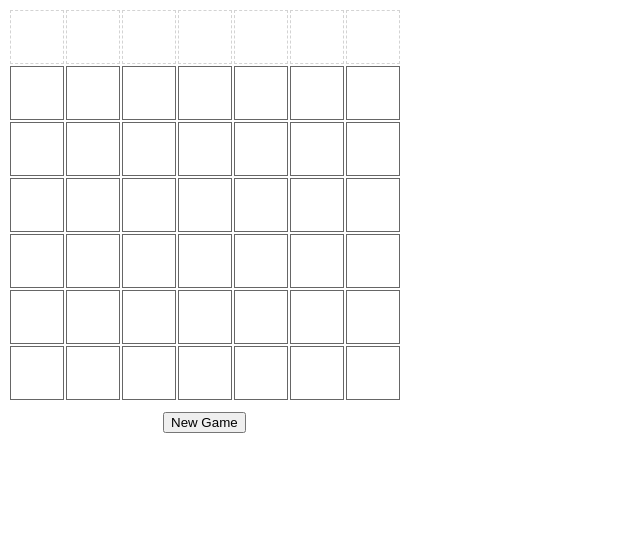
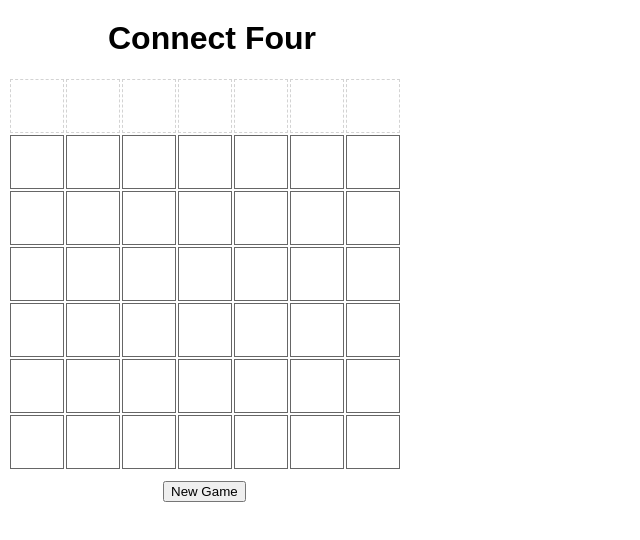
Before and after one commit to HeyImMatt/springboard-connect-four, a plain HTML site: page index.html in a window 1280 px wide. Shown: the whole page, without its empty margins (0-640 px from the left). Drawn offline with Linux system fonts and the light colour scheme.

Commit message:
Add Connect For h1 and final styles

```diff
--- a/connect4.css
+++ b/connect4.css
@@ -1,3 +1,7 @@
+body {
+  font-family: Arial, Helvetica, sans-serif;
+}
+
 /* game board table */
 
 #board td {
@@ -34,5 +38,9 @@
 }
 
 .reset-btn {
-  margin: 10px 155px;;
+  margin: 10px 155px;
 }
+
+h1 {
+  margin: 20px 100px;
+}
--- a/index.html
+++ b/index.html
@@ -4,7 +4,7 @@
   <link href="connect4.css" rel="stylesheet">
 </head>
 <body>
-
+<h1>Connect Four</h1>
 <div id="game">
   <table id="board"></table>
 </div>
```
